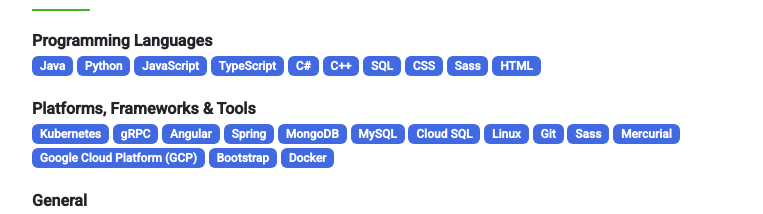
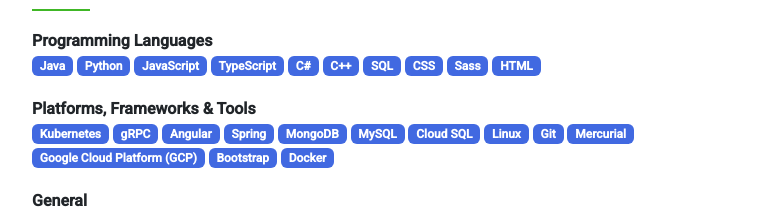
Before and after one commit to agaber/portfolio, a website: page src/index.html in a window 1280 px wide. Shown: the part 1701-1915 px from the top of the page, without its empty margins (388-1151 px from the left). Drawn offline with nearby package versions, Linux system fonts and the light colour scheme; files that its build step writes are made by us from their sources; files whose address does not match are found by name; a web font is replaced by a local one.

Commit message:
Remove duplicate Sass skill.

```diff
--- a/src/index.html
+++ b/src/index.html
@@ -303,7 +303,6 @@
               <span class="badge bg-primary">Cloud SQL</span>
               <span class="badge bg-primary">Linux</span>
               <span class="badge bg-primary">Git</span>
-              <span class="badge bg-primary">Sass</span>
               <span class="badge bg-primary">Mercurial</span>
               <span class="badge bg-primary">Google Cloud Platform (GCP)</span>
               <span class="badge bg-primary">Bootstrap</span>
```
